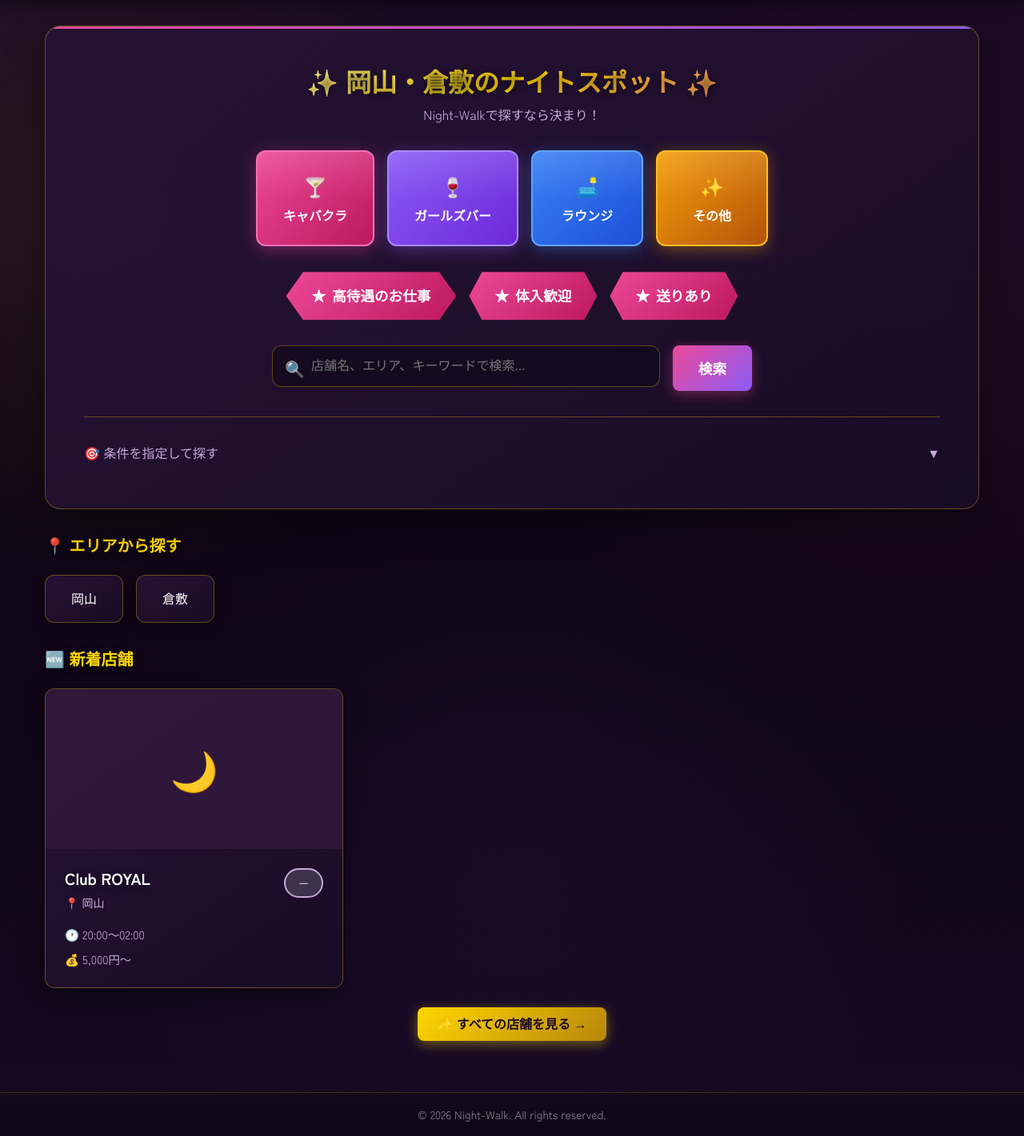
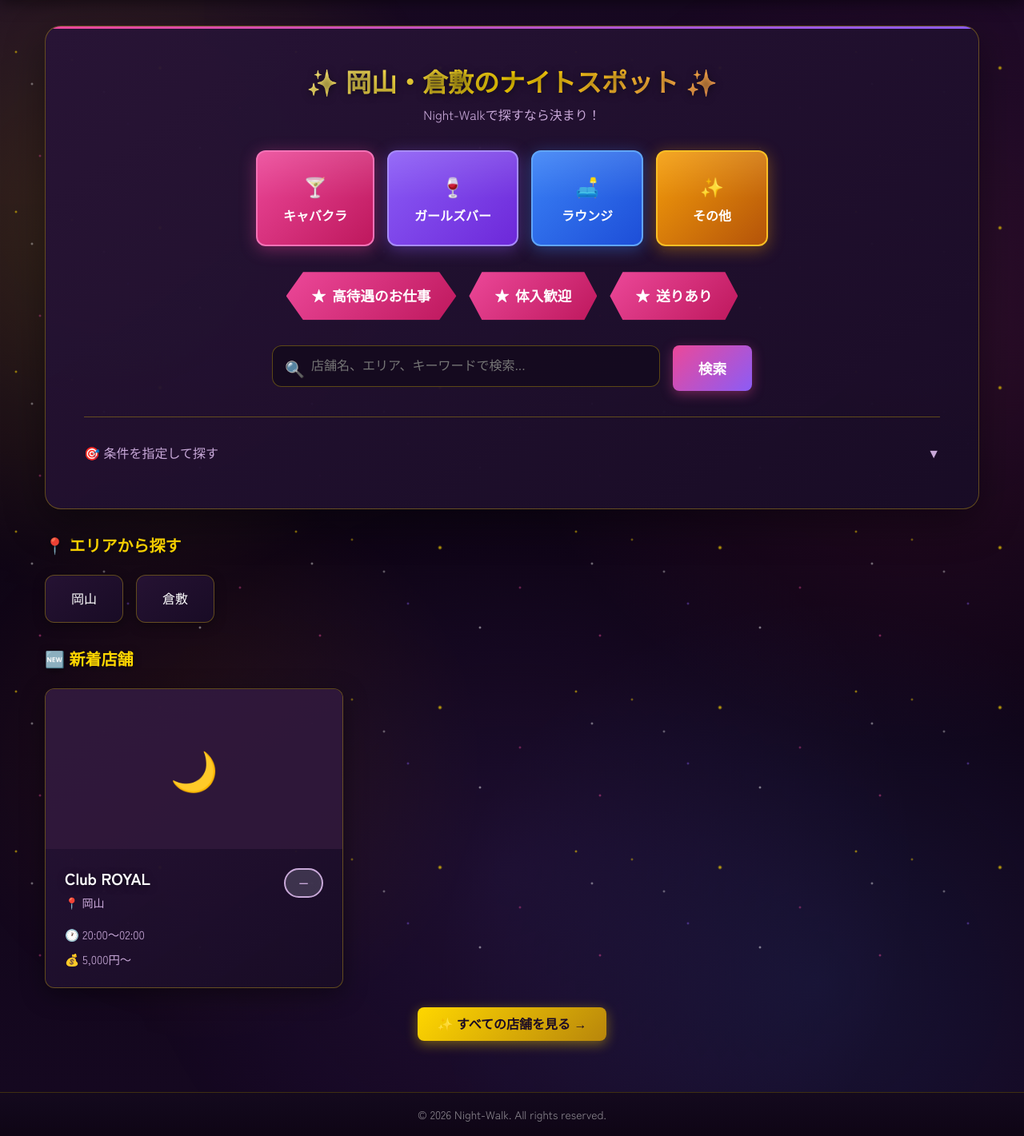
Before and after one commit to unoa14171241-cmd/night-walk, a Flask app: page / in a window 1280 px wide. Shown: the part 60-1481 px from the top of the page at 80% size. Run offline with Flask 3, Linux system fonts and the light colour scheme.

Commit message:
Add sparkle particles animation to all customer pages

```diff
--- a/app/templates/customer/base.html
+++ b/app/templates/customer/base.html
@@ -132,7 +132,7 @@
             position: relative;
         }
 
-        /* Sparkle effect for main content */
+        /* Sparkle glow effect for main content */
         .customer-main::before {
             content: '';
             position: absolute;
@@ -141,11 +141,50 @@
             width: 100%;
             height: 100%;
             background-image:
-                radial-gradient(circle at 10% 20%, rgba(255, 215, 0, 0.08) 0%, transparent 30%),
-                radial-gradient(circle at 90% 30%, rgba(236, 72, 153, 0.06) 0%, transparent 35%),
-                radial-gradient(circle at 50% 80%, rgba(139, 92, 246, 0.05) 0%, transparent 40%);
+                radial-gradient(circle at 10% 20%, rgba(255, 215, 0, 0.15) 0%, transparent 30%),
+                radial-gradient(circle at 90% 30%, rgba(236, 72, 153, 0.12) 0%, transparent 35%),
+                radial-gradient(circle at 50% 80%, rgba(139, 92, 246, 0.1) 0%, transparent 40%),
+                radial-gradient(circle at 20% 70%, rgba(255, 140, 0, 0.08) 0%, transparent 25%),
+                radial-gradient(circle at 80% 90%, rgba(59, 130, 246, 0.1) 0%, transparent 30%);
             pointer-events: none;
             z-index: 0;
+            animation: sparkle-bg 15s ease-in-out infinite alternate;
+        }
+
+        /* Sparkle particles animation */
+        .customer-main::after {
+            content: '';
+            position: absolute;
+            top: 0;
+            left: 0;
+            width: 100%;
+            height: 100%;
+            background-image:
+                radial-gradient(2px 2px at 20px 30px, rgba(255, 215, 0, 0.8), transparent),
+                radial-gradient(2px 2px at 40px 70px, rgba(255, 255, 255, 0.6), transparent),
+                radial-gradient(2px 2px at 50px 160px, rgba(236, 72, 153, 0.7), transparent),
+                radial-gradient(2px 2px at 90px 40px, rgba(255, 215, 0, 0.6), transparent),
+                radial-gradient(2px 2px at 130px 80px, rgba(255, 255, 255, 0.5), transparent),
+                radial-gradient(2px 2px at 160px 120px, rgba(139, 92, 246, 0.6), transparent),
+                radial-gradient(3px 3px at 200px 50px, rgba(255, 215, 0, 0.9), transparent),
+                radial-gradient(2px 2px at 250px 150px, rgba(255, 255, 255, 0.7), transparent),
+                radial-gradient(2px 2px at 300px 100px, rgba(236, 72, 153, 0.6), transparent);
+            background-repeat: repeat;
+            background-size: 350px 200px;
+            pointer-events: none;
+            z-index: 0;
+            animation: sparkle-float 8s linear infinite;
+        }
+
+        @keyframes sparkle-bg {
+            0% { opacity: 0.8; }
+            50% { opacity: 1; }
+            100% { opacity: 0.8; }
+        }
+
+        @keyframes sparkle-float {
+            0% { transform: translateY(0); }
+            100% { transform: translateY(-200px); }
         }
 
         .customer-main > * {
```
